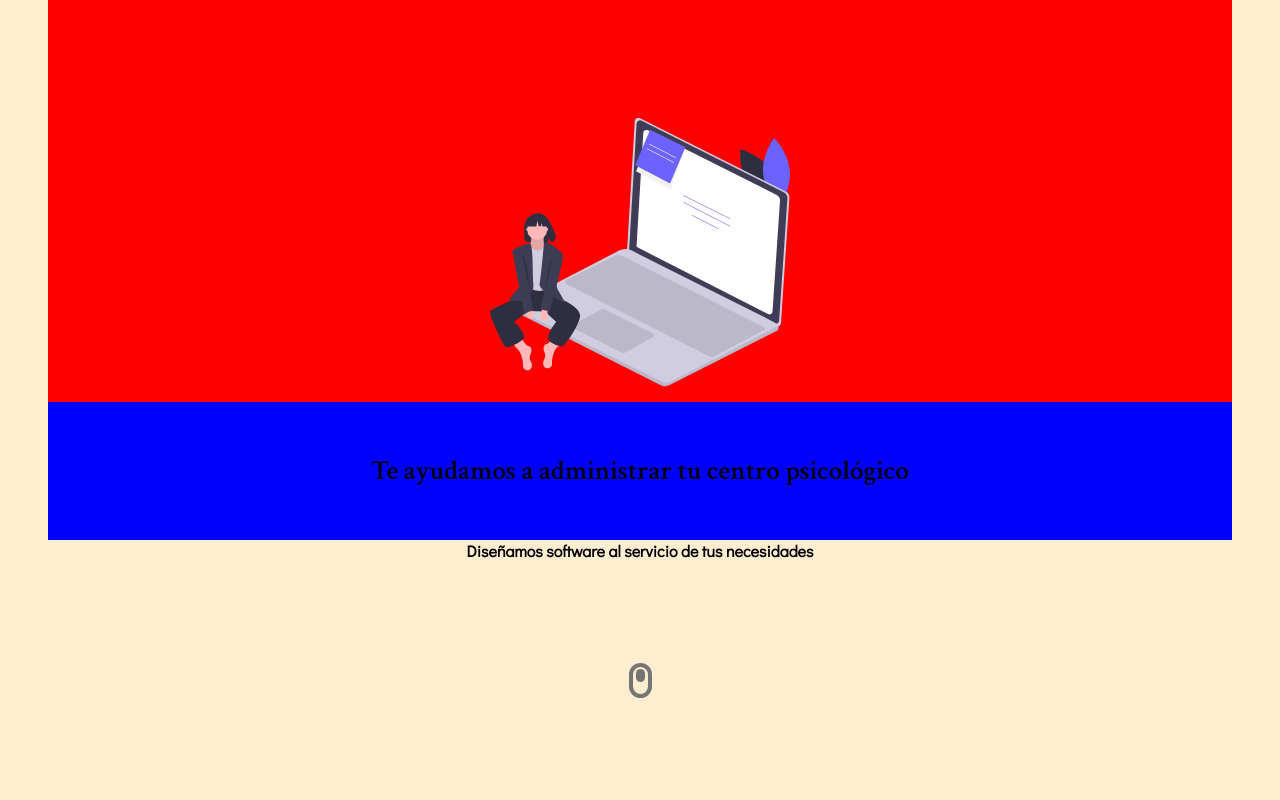
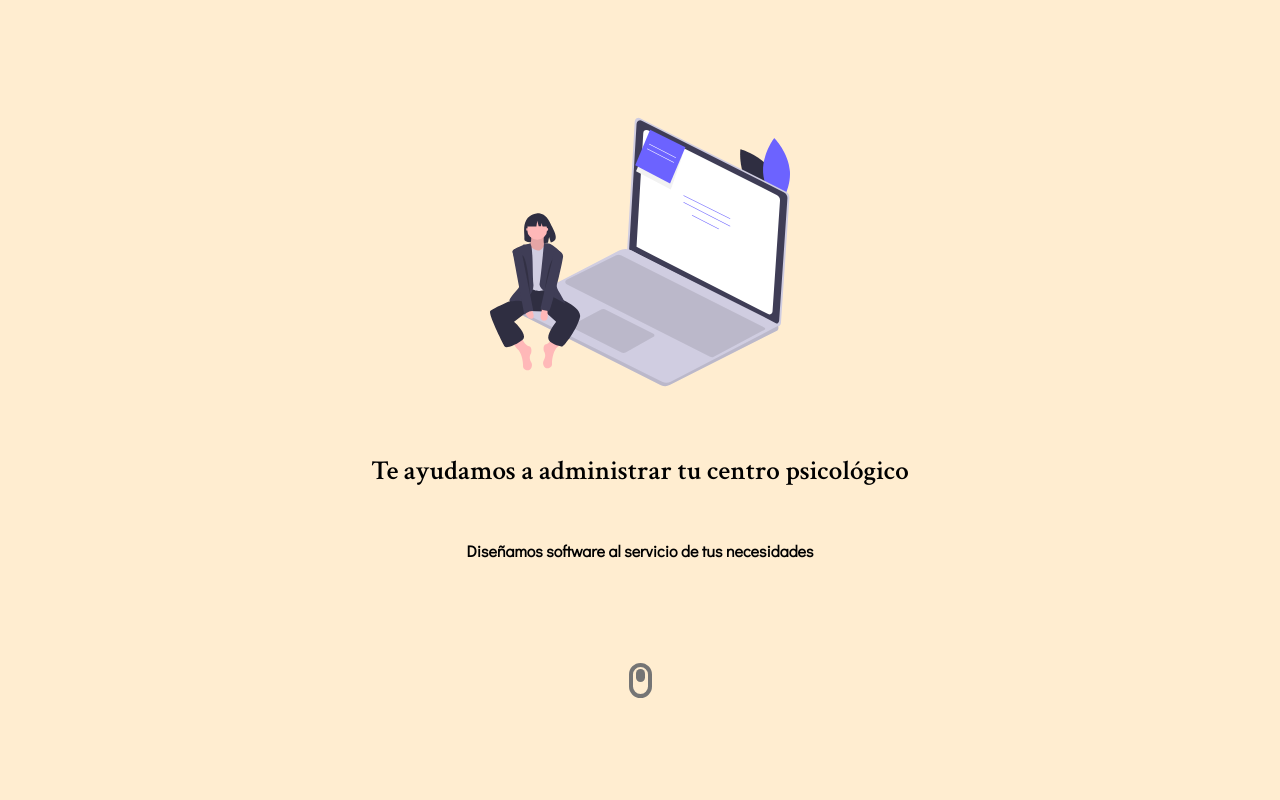
Before and after one commit to GabrielTurrillas/derivapp_landingpage, a Next.js app: page / in a window 1280 px wide. Shown: the top 800 px of the page. Built offline with nearby package versions, Linux system fonts and the light colour scheme.

Commit message:
hero image align debugged

```diff
--- a/components/Hero/index.js
+++ b/components/Hero/index.js
@@ -54,10 +54,10 @@ const Container = styled.div`
 const ImageArea = styled.div`
   grid-area: ImageArea;
   display:flex;
-  align-items:end;
+  align-items:flex-end;
   justify-content:center;
   height:100%;
-  background:red;
+  //background:red;
 `
 
 const TitleArea = styled.div`
@@ -66,7 +66,7 @@ const TitleArea = styled.div`
   align-items:center;
   justify-content:center;
   text-align:center;
-  background:blue;
+  //background:blue;
 `
 
 const SubtitleArea = styled.div`
```
